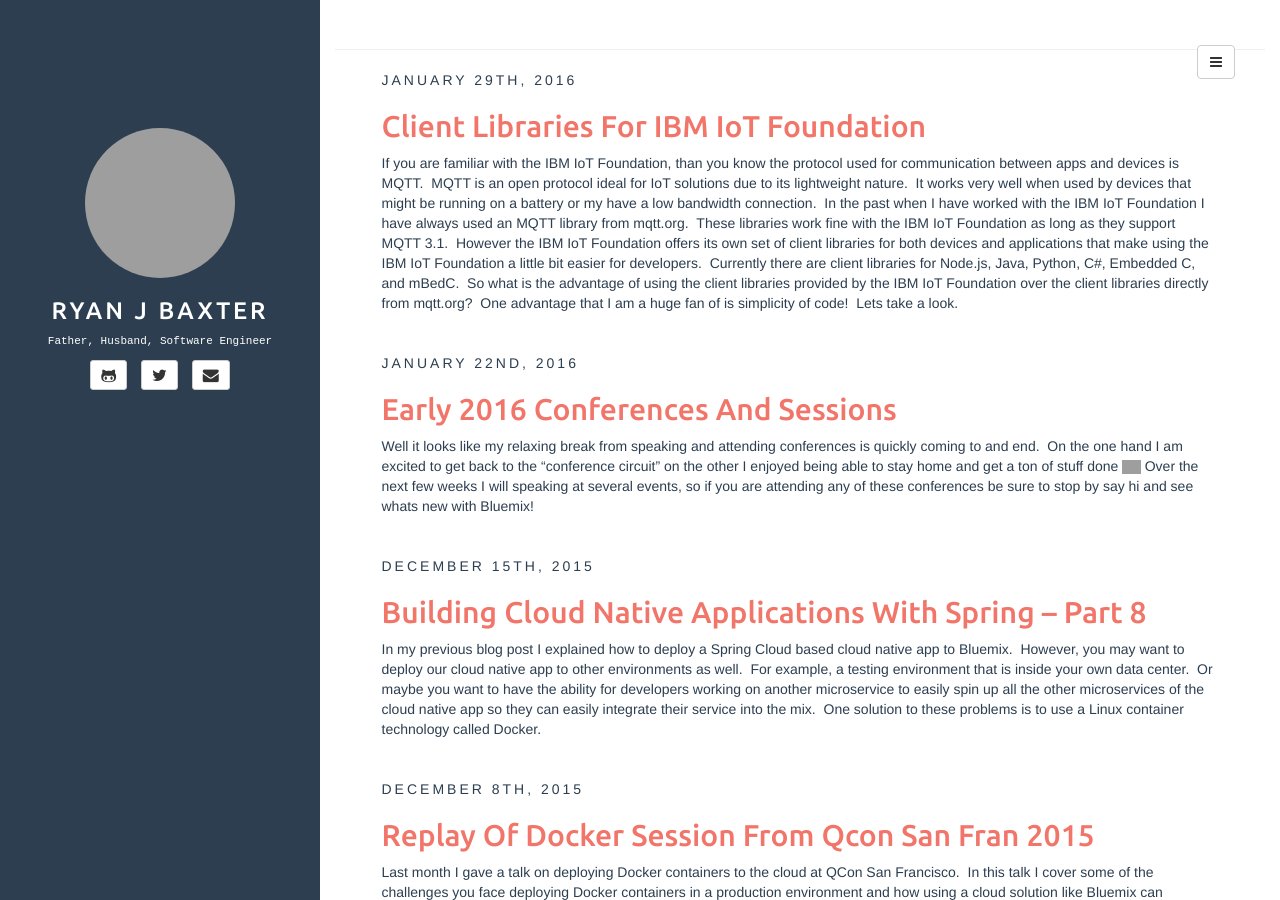
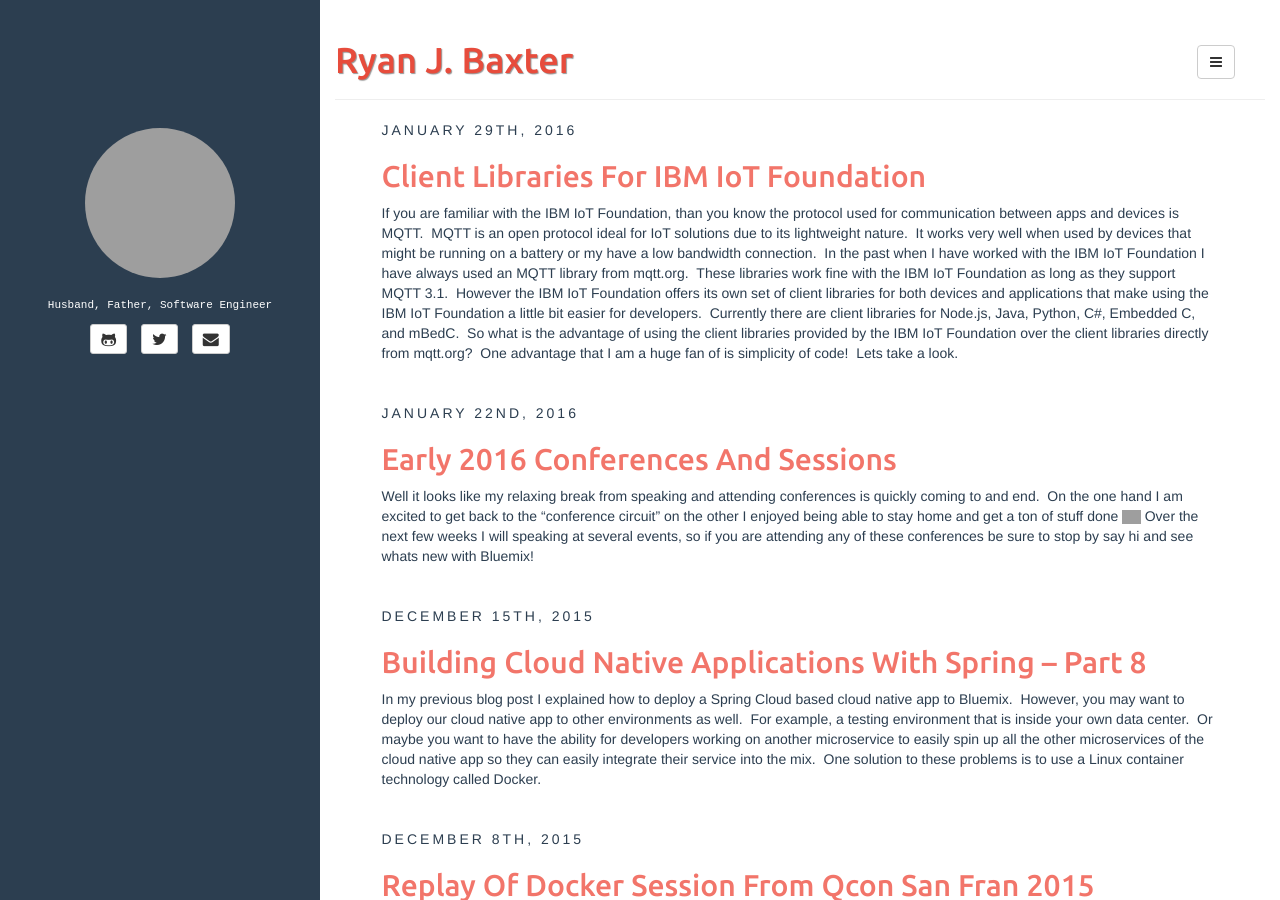
Before and after one commit to ryanjbaxter/ryanjbaxter.github.io, a Jekyll site: the page built from index.html, in a window 1280 px wide and 900 px high. Built offline with Jekyll 4.4.1, drawn with Linux system fonts in a browser that asks for light colours; the list of posts is cut into pages by our own code; part of the change alters nothing that is shown; grey boxes are pictures that could not be loaded.

Commit message:
updated config

```diff
--- a/_config.yml
+++ b/_config.yml
@@ -1,8 +1,22 @@
-title: Ryan J Baxter
-disqus: ryanjbaxter # disqus short name
-gems: [jekyll-paginate]
+# visit https://github.com/mojombo/jekyll/wiki/Configuration for more settings
+
 paginate: 10 # pagination based on number of posts
 paginate_path: "page:num"
+exclude: ["README.md"] # files to exclude
+highlighter: pygments
+markdown: kramdown
+disqus: ryanjbaxter
+google_analytics: dbyll
+gems: [jekyll-paginate]
+
+defaults:
+  -
+    scope:
+      path: "" # empty string for all files
+    values:
+      title: Ryan J. Baxter
+
+description: "Husband, Father, Software Engineer"
 author:
   name: Ryan J Baxter
   email: ryan@ryanjbaxter.com
@@ -10,6 +24,11 @@ author:
   twitter: ryanjbaxter
   pinterest: rbaxter85
   linkedin: ryanjbaxter
-  resume: asd123
-  bio: Father, Husband, Software Engineer
+  bio: Husband, Father, Software Engineer
   email_md5: 53a1e8497bf6bce5a4dd2b7674929d57
+
+rss_path: feed.xml
+categories_path: categories.html
+tags_path: tags.html
+
+BASE_PATH:
```
